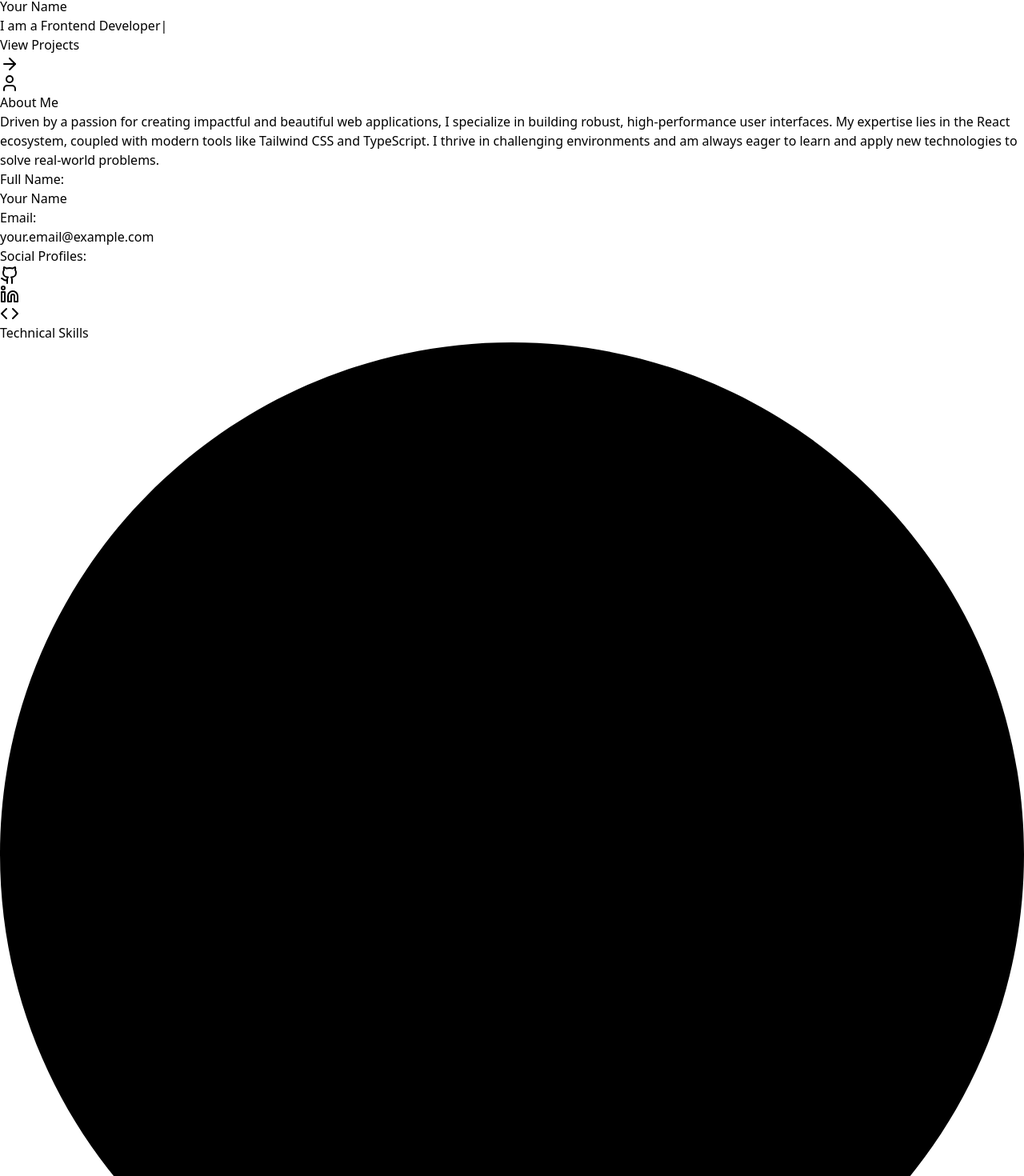
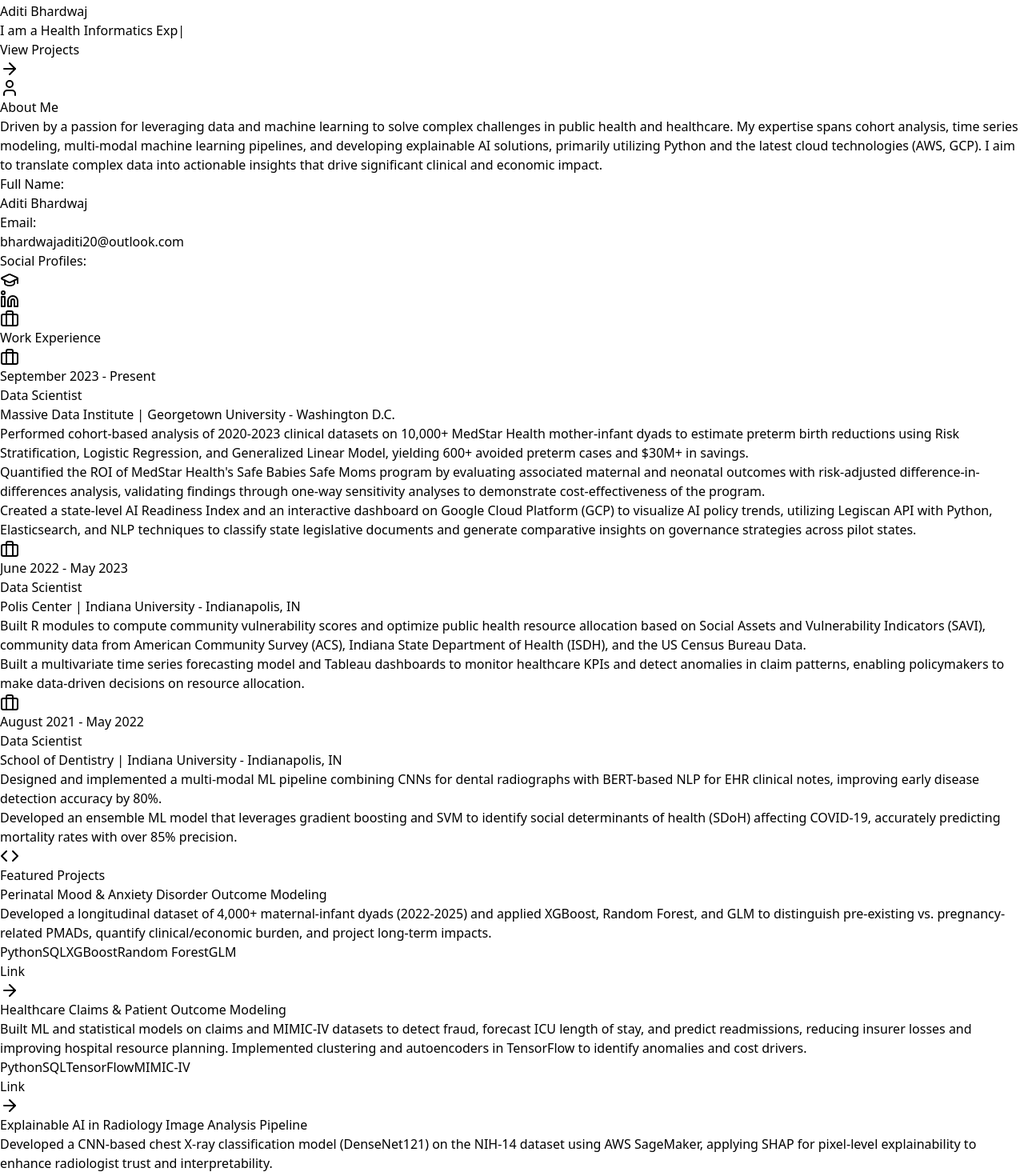
Before and after one commit to aditi-1996/portfolio, a React (Vite) app: page / in a window 1280 px wide. Shown: the part 305-1775 px from the top of the page at 80% size. Built offline with nearby package versions, Linux system fonts and the light colour scheme.

Commit message:
refactoring

```diff
--- a/src/App.jsx
+++ b/src/App.jsx
@@ -1,40 +1,70 @@
 import React, { useState, useEffect, useCallback } from 'react';
-import { Briefcase, Code, Mail, User, BookOpen, ArrowRight, Github, Linkedin, MessageSquare } from 'lucide-react';
+import { Briefcase, Code, Mail, User, BookOpen, ArrowRight, Github, Linkedin, MessageSquare, GraduationCap } from 'lucide-react';
 
 // --- Configuration Data ---
 const CONFIG = {
-  name: "Your Name",
-  taglines: ["Software Engineer", "Frontend Developer", "React Enthusiast", "Code Artisan"],
-  email: "your.email@example.com",
-  github: "https://github.com/yourusername",
-  linkedin: "https://linkedin.com/in/yourusername",
-  aboutMe: "Driven by a passion for creating impactful and beautiful web applications, I specialize in building robust, high-performance user interfaces. My expertise lies in the React ecosystem, coupled with modern tools like Tailwind CSS and TypeScript. I thrive in challenging environments and am always eager to learn and apply new technologies to solve real-world problems.",
-  skills: [
-    { name: "React", level: 90, icon: "react" },
-    { name: "JavaScript (ES6+)", level: 95, icon: "js" },
-    { name: "Tailwind CSS", level: 85, icon: "tailwind" },
-    { name: "Node.js", level: 75, icon: "node" },
-    { name: "TypeScript", level: 70, icon: "ts" },
-    { name: "Firebase/Firestore", level: 65, icon: "firebase" },
+  name: "Aditi Bhardwaj",
+  taglines: ["Data Scientist", "Health Informatics Expert", "ML Enthusiast", "Data-Driven Innovator"],
+  email: "bhardwajaditi20@outlook.com",
+  phone: "+1 (317) 982-4562",
+  kaggle: "https://kaggle.com/ad20iti",
+  github: "https://github.com/aditi-1996",
+  linkedin: "https://linkedin.com/in/bhardwajaditi/",
+  aboutMe: "Driven by a passion for leveraging data and machine learning to solve complex challenges in public health and healthcare. My expertise spans cohort analysis, time series modeling, multi-modal machine learning pipelines, and developing explainable AI solutions, primarily utilizing Python and the latest cloud technologies (AWS, GCP). I aim to translate complex data into actionable insights that drive significant clinical and economic impact.",
+
+  // New Experience Data from Resume
+  experience: [
+    {
+      title: "Data Scientist",
+      company: "Massive Data Institute | Georgetown University",
+      duration: "September 2023 - Present",
+      location: "Washington D.C.",
+      bullets: [
+        "Performed cohort-based analysis of 2020-2023 clinical datasets on 10,000+ MedStar Health mother-infant dyads to estimate preterm birth reductions using Risk Stratification, Logistic Regression, and Generalized Linear Model, yielding 600+ avoided preterm cases and $30M+ in savings.",
+        "Quantified the ROI of MedStar Health's Safe Babies Safe Moms program by evaluating associated maternal and neonatal outcomes with risk-adjusted difference-in-differences analysis, validating findings through one-way sensitivity analyses to demonstrate cost-effectiveness of the program.",
+        "Created a state-level AI Readiness Index and an interactive dashboard on Google Cloud Platform (GCP) to visualize AI policy trends, utilizing Legiscan API with Python, Elasticsearch, and NLP techniques to classify state legislative documents and generate comparative insights on governance strategies across pilot states."
+      ]
+    },
+    {
+      title: "Data Scientist",
+      company: "Polis Center | Indiana University",
+      duration: "June 2022 - May 2023",
+      location: "Indianapolis, IN",
+      bullets: [
+        "Built R modules to compute community vulnerability scores and optimize public health resource allocation based on Social Assets and Vulnerability Indicators (SAVI), community data from American Community Survey (ACS), Indiana State Department of Health (ISDH), and the US Census Bureau Data.",
+        "Built a multivariate time series forecasting model and Tableau dashboards to monitor healthcare KPIs and detect anomalies in claim patterns, enabling policymakers to make data-driven decisions on resource allocation."
+      ]
+    },
+    {
+      title: "Data Scientist",
+      company: "School of Dentistry | Indiana University",
+      duration: "August 2021 - May 2022",
+      location: "Indianapolis, IN",
+      bullets: [
+        "Designed and implemented a multi-modal ML pipeline combining CNNs for dental radiographs with BERT-based NLP for EHR clinical notes, improving early disease detection accuracy by 80%.",
+        "Developed an ensemble ML model that leverages gradient boosting and SVM to identify social determinants of health (SDoH) affecting COVID-19, accurately predicting mortality rates with over 85% precision."
+      ]
+    }
   ],
+
   projects: [
     {
-      title: "Task Manager Pro",
-      description: "A full-stack task management application featuring real-time updates and user authentication. Built with React, TypeScript, and Firestore.",
-      tech: ["React", "TypeScript", "Firestore", "Tailwind CSS"],
+      title: "Perinatal Mood & Anxiety Disorder Outcome Modeling",
+      description: "Developed a longitudinal dataset of 4,000+ maternal-infant dyads (2022-2025) and applied XGBoost, Random Forest, and GLM to distinguish pre-existing vs. pregnancy-related PMADs, quantify clinical/economic burden, and project long-term impacts.",
+      tech: ["Python", "SQL", "XGBoost", "Random Forest", "GLM"],
       link: "#"
     },
     {
-      title: "E-Commerce Mockup",
-      description: "A responsive, modern e-commerce front end showcasing product filtering, cart functionality, and dynamic routing.",
-      tech: ["Next.js", "Redux", "Tailwind CSS"],
+      title: "Healthcare Claims & Patient Outcome Modeling",
+      description: "Built ML and statistical models on claims and MIMIC-IV datasets to detect fraud, forecast ICU length of stay, and predict readmissions, reducing insurer losses and improving hospital resource planning. Implemented clustering and autoencoders in TensorFlow to identify anomalies and cost drivers.",
+      tech: ["Python", "SQL", "TensorFlow", "MIMIC-IV"],
       link: "#"
     },
     {
-      title: "Data Visualization Dashboard",
-      description: "An interactive dashboard for complex datasets using D3.js integrated into a React framework.",
-      tech: ["React", "D3.js", "Context API"],
-      link: "#"
+      title: "Explainable AI in Radiology Image Analysis Pipeline",
+      description: "Developed a CNN-based chest X-ray classification model (DenseNet121) on the NIH-14 dataset using AWS SageMaker, applying SHAP for pixel-level explainability to enhance radiologist trust and interpretability.",
+      tech: ["Python", "CNN", "AWS SageMaker", "SHAP"],
+      link: "https://github.com/aditi-1996/chest_xray_classification"
     },
   ]
 };
@@ -84,18 +114,6 @@ const useTypingEffect = (words, typingSpeed = 100, deletingSpeed = 50, delay = 1
   return text;
 };
 
-// Simple icon mapping for skills display (mimics the reference design)
-const SkillIcon = ({ iconName, className = 'w-6 h-6' }) => {
-    switch (iconName) {
-        case 'react': return <svg viewBox="0 0 100 100" className={`text-cyan-400 ${className}`}><path fill="currentColor" d="M50 0C22.4 0 0 22.4 0 50s22.4 50 50 50 50-22.4 50-50S77.6 0 50 0zm0 13c-4.4 0-8 3.6-8 8v16c0 4.4 3.6 8 8 8h16c4.4 0 8-3.6 8-8V21c0-4.4-3.6-8-8-8H50zM21 42c-4.4 0-8 3.6-8 8v16c0 4.4 3.6 8 8 8h16c4.4 0 8-3.6 8-8V50c0-4.4-3.6-8-8-8H21zM65 42c-4.4 0-8 3.6-8 8v16c0 4.4 3.6 8 8 8h16c4.4 0 8-3.6 8-8V50c0-4.4-3.6-8-8-8H65z"/></svg>;
-        case 'js': return <Code className={`text-yellow-400 ${className}`} />;
-        case 'tailwind': return <svg viewBox="0 0 100 100" className={`text-sky-400 ${className}`}><path fill="currentColor" d="M85 30c-5.5 0-10 4.5-10 10v10c0 5.5 4.5 10 10 10s10-4.5 10-10V40c0-5.5-4.5-10-10-10zM50 15c-5.5 0-10 4.5-10 10v10c0 5.5 4.5 10 10 10s10-4.5 10-10V25c0-5.5-4.5-10-10-10zM15 30c-5.5 0-10 4.5-10 10v10c0 5.5 4.5 10 10 10s10-4.5 10-10V40c0-5.5-4.5-10-10-10zM50 45c-5.5 0-10 4.5-10 10v10c0 5.5 4.5 10 10 10s10-4.5 10-10V55c0-5.5-4.5-10-10-10zM85 60c-5.5 0-10 4.5-10 10v10c0 5.5 4.5 10 10 10s10-4.5 10-10V70c0-5.5-4.5-10-10-10zM15 60c-5.5 0-10 4.5-10 10v10c0 5.5 4.5 10 10 10s10-4.5 10-10V70c0-5.5-4.5-10-10-10z"/></svg>;
-        case 'node': return <svg viewBox="0 0 100 100" className={`text-green-500 ${className}`}><path fill="currentColor" d="M50 0C22.4 0 0 22.4 0 50s22.4 50 50 50 50-22.4 50-50S77.6 0 50 0zm0 88c-21 0-38-17-38-38s17-38 38-38 38 17 38 38-17 38-38 38zM60 25L40 75h20l-5 15L75 25H60zM25 25h15l-5 15H25v-15zM75 75H60l-5 15h15V75z"/></svg>;
-        case 'ts': return <BookOpen className={`text-blue-500 ${className}`} />;
-        case 'firebase': return <Briefcase className={`text-orange-500 ${className}`} />;
-        default: return <Code className={`text-gray-400 ${className}`} />;
-    }
-};
 
 /**
  * Header Component - Fixed navigation bar
@@ -107,7 +125,8 @@ const Header = () => (
         {CONFIG.name.toUpperCase().split(' ')[0]}<span className="text-indigo-400">.DEV</span>
       </h1>
       <nav className="hidden md:flex space-x-8">
-        {['Home', 'About', 'Skills', 'Projects', 'Contact'].map((item) => (
+        {/* Navigation updated: 'Skills' changed to 'Experience' */}
+        {['Home', 'About', 'Experience', 'Projects', 'Contact'].map((item) => (
           <a
             key={item}
             href={`#${item.toLowerCase()}`}
@@ -131,8 +150,6 @@ const Header = () => (
  * Hero Section - Includes the typing animation
  */
 const Hero = ({ typedText }) => {
-    const isMobile = window.innerWidth < 640;
-
     return (
         <section id="home" className="relative h-screen flex items-center justify-center pt-20 overflow-hidden">
             {/* Background Animation (Subtle Floating Dots) */}
@@ -220,10 +237,10 @@ const About = () => (
         <div className="sm:col-span-2">
             <p className="font-semibold text-white mb-2">Social Profiles:</p>
             <div className="flex space-x-4">
-                <a href={CONFIG.github} target="_blank" rel="noopener noreferrer" className="text-gray-300 hover:text-white transition duration-300 p-2 bg-gray-700 rounded-full">
-                    <Github className="w-6 h-6" />
+                <a href={CONFIG.github} target="_blank" rel="noopener noreferrer" className="text-gray-300 hover:text-white transition duration-300 p-2 bg-gray-700 rounded-full" aria-label="Kaggle Profile">
+                    <GraduationCap className="w-6 h-6" /> {/* Using GraduationCap for the academic/data theme */}
                 </a>
-                <a href={CONFIG.linkedin} target="_blank" rel="noopener noreferrer" className="text-gray-300 hover:text-white transition duration-300 p-2 bg-gray-700 rounded-full">
+                <a href={CONFIG.linkedin} target="_blank" rel="noopener noreferrer" className="text-gray-300 hover:text-white transition duration-300 p-2 bg-gray-700 rounded-full" aria-label="LinkedIn Profile">
                     <Linkedin className="w-6 h-6" />
                 </a>
             </div>
@@ -235,26 +252,38 @@ const About = () => (
 
 
 /**
- * Skills Section
+ * Experience Section (Replaces Skills)
  */
-const Skills = () => (
+const Experience = () => (
   <section className="min-h-screen container mx-auto px-4 md:px-8">
-    <SectionTitle id="skills" icon={Code} title="Technical Skills" />
-    <div className="grid grid-cols-2 md:grid-cols-3 gap-6 max-w-5xl mx-auto">
-      {CONFIG.skills.map((skill) => (
-        <div key={skill.name} className="bg-gray-800 p-6 rounded-xl shadow-lg border border-gray-700 hover:border-indigo-500 transition duration-300 transform hover:scale-[1.02]">
-          <div className="flex items-center space-x-4 mb-3">
-            <SkillIcon iconName={skill.icon} className="w-8 h-8"/>
-            <h3 className="text-xl font-bold text-white">{skill.name}</h3>
+    {/* ID updated to 'experience' for navigation */}
+    <SectionTitle id="experience" icon={Briefcase} title="Work Experience" />
+    <div className="max-w-4xl mx-auto space-y-12">
+      {CONFIG.experience.map((job, index) => (
+        <div
+          key={index}
+          className="relative pl-8 md:pl-16 group transition duration-500"
+        >
+          {/* Vertical Line */}
+          <div className="absolute left-0 md:left-4 top-0 h-full w-0.5 bg-gray-700 group-hover:bg-indigo-500 transition duration-500"></div>
+
+          {/* Icon Circle */}
+          <div className="absolute -left-2 md:left-2.5 top-2 w-6 h-6 rounded-full bg-indigo-600 flex items-center justify-center border-4 border-gray-900 group-hover:scale-110 transition duration-300">
+            <Briefcase className="w-3 h-3 text-white" />
           </div>
-          <div className="w-full bg-gray-700 rounded-full h-2.5">
-            <div
-              className="bg-indigo-500 h-2.5 rounded-full"
-              style={{ width: `${skill.level}%` }}
-              aria-label={`Skill level: ${skill.level}%`}
-            ></div>
+
+          {/* Job Card */}
+          <div className="bg-gray-800 p-6 rounded-xl shadow-xl border border-gray-700 hover:border-indigo-500 transition duration-500 transform group-hover:-translate-y-1">
+            <p className="text-sm font-semibold text-indigo-400 uppercase tracking-widest mb-1">{job.duration}</p>
+            <h3 className="text-2xl font-bold text-white mb-1">{job.title}</h3>
+            <p className="text-lg text-gray-300 font-medium mb-4">{job.company} - <span className="text-gray-500 font-normal italic">{job.location}</span></p>
+
+            <ul className="list-disc pl-5 space-y-2 text-gray-400">
+              {job.bullets.map((bullet, i) => (
+                <li key={i} className="text-base leading-relaxed">{bullet}</li>
+              ))}
+            </ul>
           </div>
-          <p className="text-sm text-gray-400 mt-2">{skill.level}% Proficiency</p>
         </div>
       ))}
     </div>
@@ -274,12 +303,14 @@ const ProjectCard = ({ project }) => (
             <span key={t} className="text-xs font-medium bg-gray-700 text-indigo-300 px-3 py-1 rounded-full">{t}</span>
           ))}
         </div>
-        <a
-          href={project.link}
-          className="flex items-center text-indigo-400 font-semibold hover:text-indigo-300 transition duration-300"
-        >
-          View Demo (Mock Link) <ArrowRight className="w-4 h-4 ml-2" />
-        </a>
+        {project.link && (
+          <a
+            href={project.link}
+            className="flex items-center text-indigo-400 font-semibold hover:text-indigo-300 transition duration-300"
+          >
+          Link <ArrowRight className="w-4 h-4 ml-2" />
+          </a>
+        )}
       </div>
     </div>
 );
@@ -290,7 +321,7 @@ const ProjectCard = ({ project }) => (
  */
 const Projects = () => (
   <section className="min-h-screen container mx-auto px-4 md:px-8">
-    <SectionTitle id="projects" icon={Briefcase} title="Featured Projects" />
+    <SectionTitle id="projects" icon={Code} title="Featured Projects" />
     <div className="grid grid-cols-1 md:grid-cols-2 lg:grid-cols-3 gap-8 max-w-6xl mx-auto">
       {CONFIG.projects.map((project, index) => (
         <ProjectCard key={index} project={project} />
@@ -317,19 +348,14 @@ const Contact = () => (
                     <p className="text-white font-medium">Email</p>
                     <a href={`mailto:${CONFIG.email}`} className="text-gray-400 hover:text-indigo-400 transition">{CONFIG.email}</a>
                 </div>
-                <div className="text-center">
-                    <MessageSquare className="w-8 h-8 text-indigo-400 mx-auto mb-2" />
-                    <p className="text-white font-medium">LinkedIn</p>
-                    <a href={CONFIG.linkedin} target="_blank" rel="noopener noreferrer" className="text-gray-400 hover:text-indigo-400 transition">Message Me</a>
-                </div>
+                {/* <div className="text-center">
+                    <Phone className="w-8 h-8 text-indigo-400 mx-auto mb-2" />
+                    <p className="text-white font-medium">Phone</p>
+                    <a href={`tel:${CONFIG.phone}`} className="text-gray-400 hover:text-indigo-400 transition">{CONFIG.phone}</a>
+                </div> */}
             </div>
 
             {/* Note on Form Functionality */}
-            <div className="text-center p-4 bg-gray-700/50 border-l-4 border-yellow-500 rounded-lg">
-                <p className="text-sm text-yellow-300">
-                    <span className="font-bold">Note:</span> The contact form is a placeholder in this demo. For a live site, you would connect this form to a backend service like Firebase, Netlify Forms, or a serverless function.
-                </p>
-            </div>
         </div>
     </section>
 );
@@ -353,12 +379,12 @@ const App = () => {
       <main>
         <Hero typedText={typedText} />
         <About />
-        <Skills />
+        {/* Replaced Skills with Experience */}
+        <Experience />
         <Projects />
         <Contact />
       </main>
       <footer className="py-8 text-center text-gray-500 text-sm border-t border-gray-800">
-        <p>Built with React & Tailwind CSS | Designed to mimic the structure of aryapriyank.vercel.app</p>
         <p>&copy; {new Date().getFullYear()} {CONFIG.name}</p>
       </footer>
     </div>
```
Also changed, not shown: 1 other file (tests, documents, lock files or other folders).
